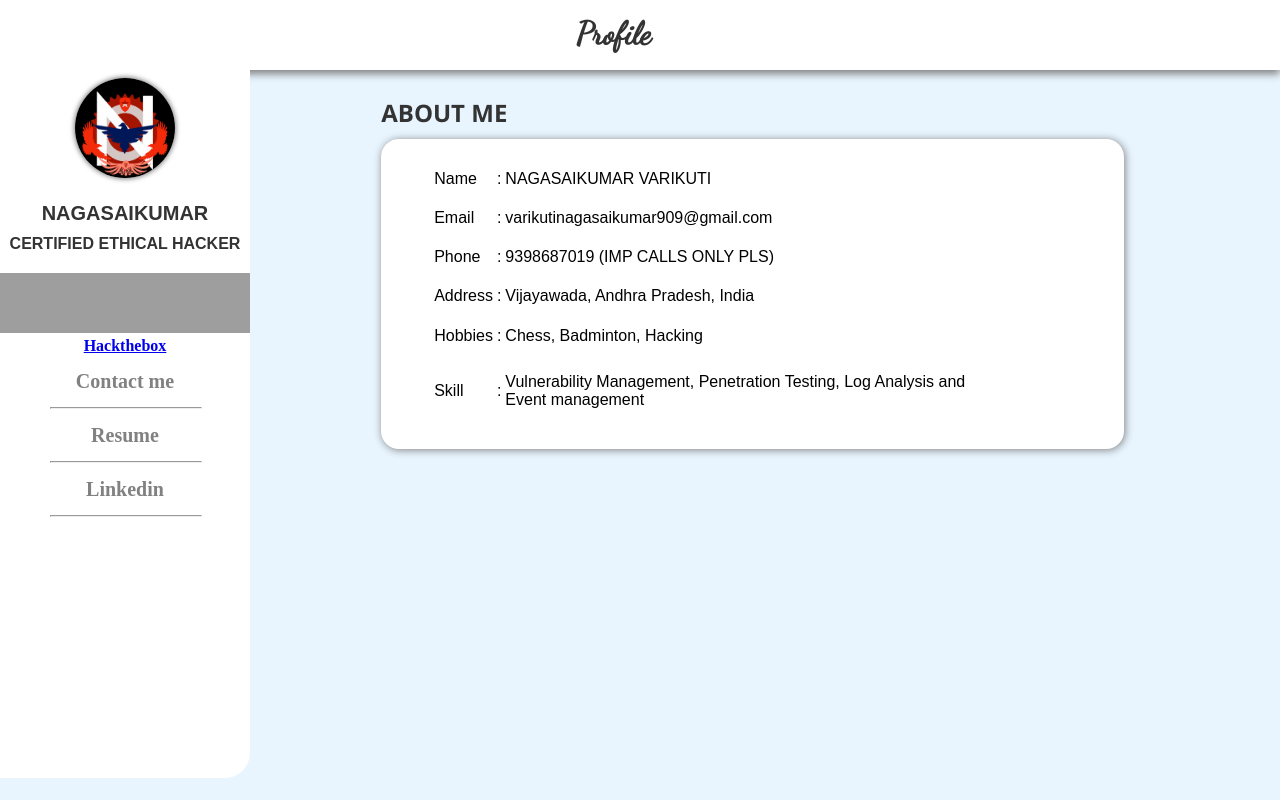
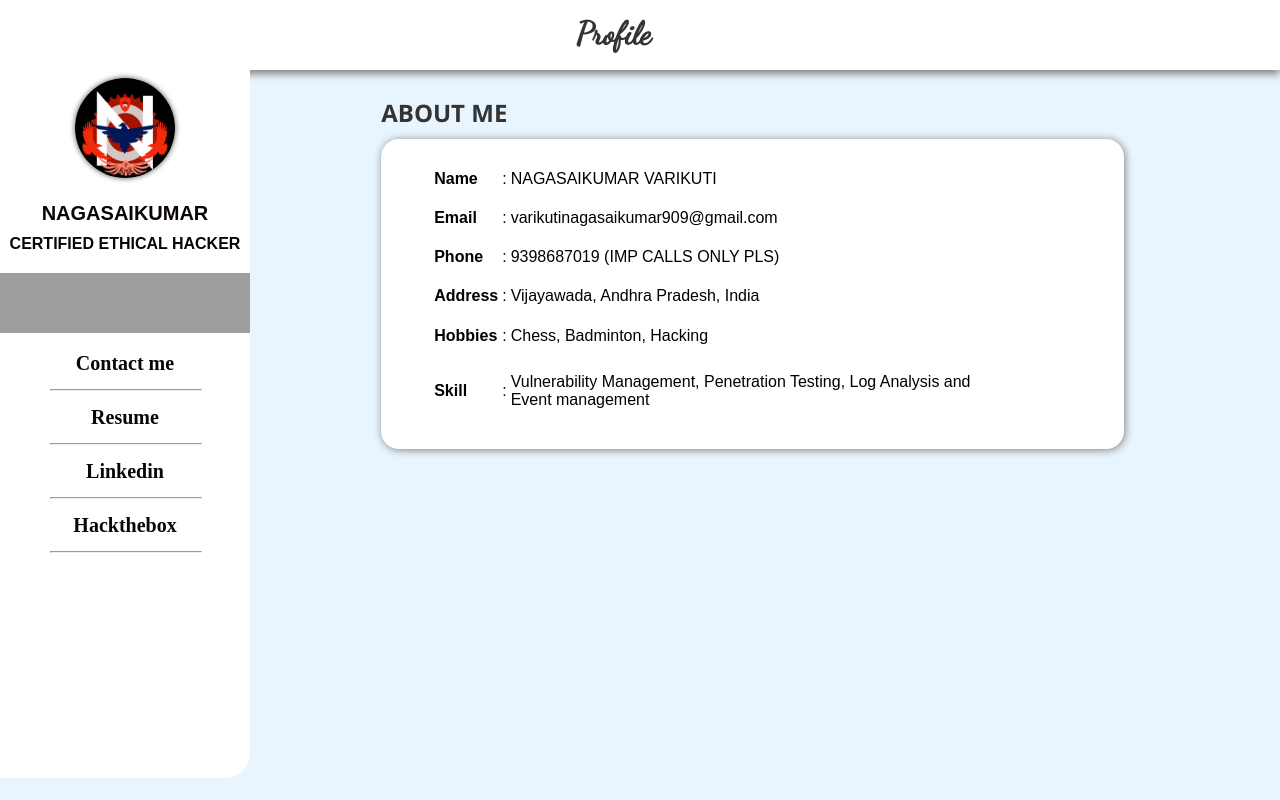
Before and after one commit to Nagasaikumar909/nagasai.github.io, a PHP site: page / in a window 1280 px wide. Run offline with PHP 8.4, Linux system fonts and the light colour scheme; some libraries are stand-ins or nearby versions; grey boxes are pictures that could not be loaded.

Commit message:
small changes

```diff
--- a/index.html
+++ b/index.html
@@ -38,7 +38,6 @@
         <div class="sidenav-url">
             <div class="hackthebox">
                 <img src="http://www.hackthebox.eu/badge/image/338743" alt="Hack The Box" alt="" width="250" height="60">
-                <p align="middle"><a href="https://www.hackthebox.com/home/users/profile/338743" class="fa fa-Hackthebox">Hackthebox</a></p>
             </div>
             <div class="url">
                 <a href="mailto: varikutinagasaikumar909@gmail.com" class="fa fa-Email">Contact me</a>
@@ -52,6 +51,11 @@
                 <a href="https://www.linkedin.com/in/naga-sai-kumar-varikuti-b0572a17a/" class="fa fa-linkedin-square">Linkedin</a>
                 <hr align="center">
             </div>
+            <div class="url">
+                <a href="https://www.hackthebox.com/home/users/profile/338743" class="fa fa-hackthebox">Hackthebox</a>
+                <hr align="center">
+            </div>
+
         </div>
     </div>
     <!-- End -->
@@ -64,32 +68,32 @@
                 <table>
                     <tbody>
                         <tr>
-                            <td>Name</td>
+                            <td style="font-weight: bold">Name</td>
                             <td>:</td>
                             <td>NAGASAIKUMAR VARIKUTI</td>
                         </tr>
                         <tr>
-                            <td>Email</td>
+                            <td style="font-weight: bold">Email</td>
                             <td>:</td>
                             <td>varikutinagasaikumar909@gmail.com</td>
                         </tr>
                         <tr>
-                            <td>Phone</td>
+                            <td style="font-weight: bold">Phone</td>
                             <td>:</td>
                             <td>9398687019 (IMP CALLS ONLY PLS)</td>
                         </tr>
                         <tr>
-                            <td>Address</td>
+                            <td style="font-weight: bold">Address</td>
                             <td>:</td>
                             <td>Vijayawada, Andhra Pradesh, India</td>
                         </tr>
                         <tr>
-                            <td>Hobbies</td>
+                            <td style="font-weight: bold">Hobbies</td>
                             <td>:</td>
                             <td>Chess, Badminton, Hacking</td>
                         </tr>
                         <tr>
-                            <td>Skill</td>
+                            <td style="font-weight: bold">Skill</td>
                             <td>:</td>
                             <td>Vulnerability Management, Penetration Testing, Log Analysis and Event management</td>
                         </tr>
--- a/style.css
+++ b/style.css
@@ -60,7 +60,7 @@ body {
 /* Sidenav */
 .sidenav {
     background-color: #fff;
-    color: #333;
+    color: rgb(11, 5, 5);
     border-bottom-right-radius: 25px;
     height: 86%;
     left: 0;
@@ -104,7 +104,7 @@ body {
 }
 
 .url a {
-    color: #818181;
+    color: #0a0606;
     display: block;
     font-size: 20px;
     margin: 10px 0;
```
